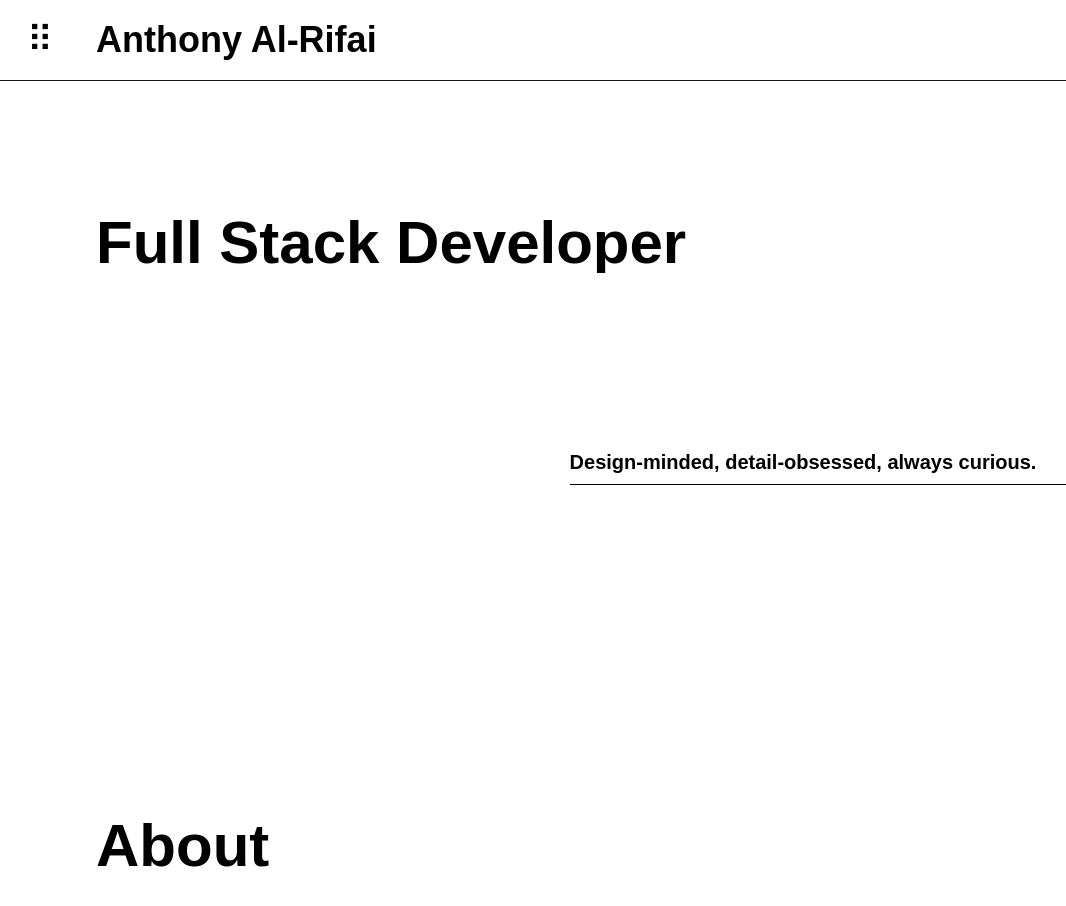
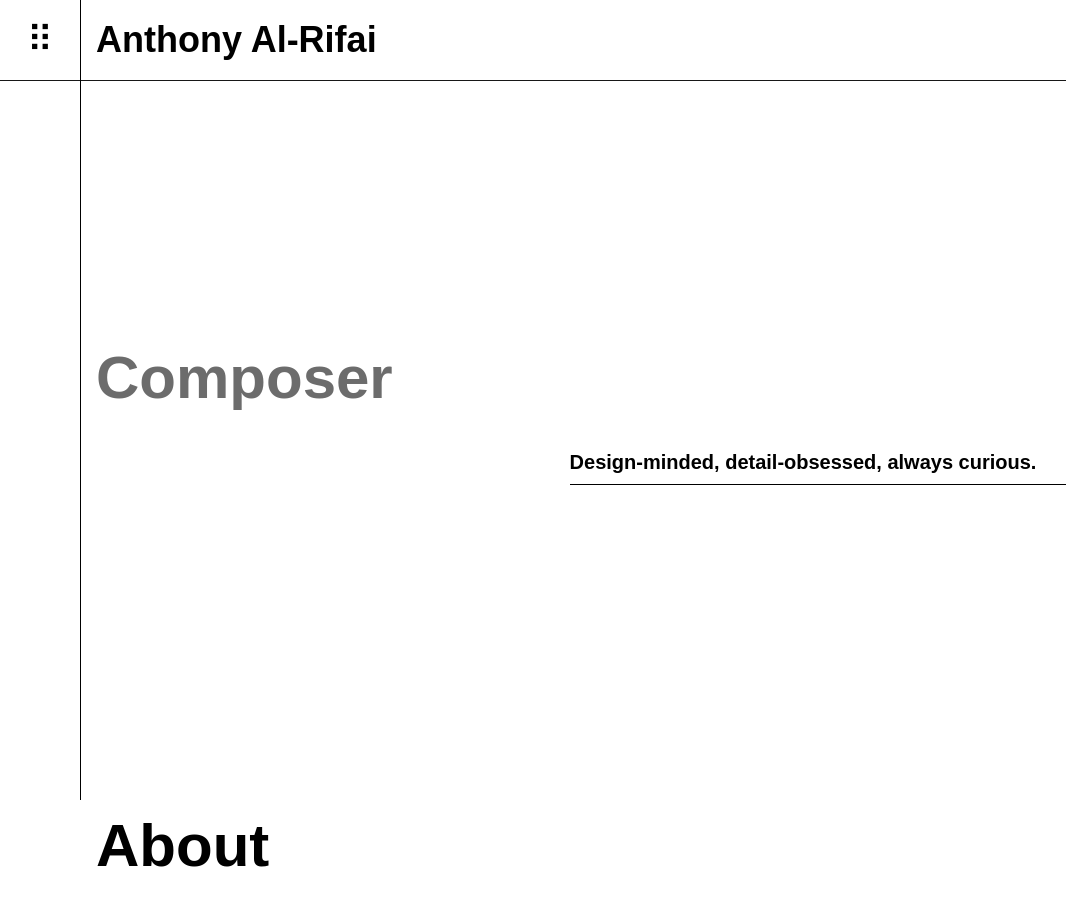
Before and after one commit to AnthonyAl-Rifai/portfolio-site, a Next.js app: page / in a window 1280 px wide. Shown: the top 906 px of the page, without its empty margins (0-1066 px from the left). Built offline with nearby package versions, Linux system fonts and the light colour scheme.

Commit message:
add Framer Motion and replace custom animations.

```diff
--- a/app/components/Header.tsx
+++ b/app/components/Header.tsx
@@ -1,4 +1,6 @@
 "use client";
+
+import { motion } from "framer-motion";
 
 interface HeaderProps {
   menuOpen: boolean;
@@ -23,6 +25,7 @@ export default function Header({
     }
   }
   return (
+    <>
       <header
         className="fixed top-0 left-0 right-0 z-40 flex items-center bg-white"
         style={{
@@ -49,5 +52,28 @@ export default function Header({
           Anthony Al-Rifai
         </button>
       </header>
+      {/* Animated horizontal line under header */}
+      <motion.div
+        initial={{ width: 0, opacity: 0 }}
+        animate={{ width: "100%", opacity: 1 }}
+        transition={{ duration: 1.2, ease: "easeOut" }}
+        className="fixed left-0 bg-black z-40"
+        style={{
+          top: "var(--layout-size)",
+          height: 1,
+          // On mobile, width is var(--layout-size); on md+ screens, width is 100vw
+          width: undefined,
+        }}
+      >
+        <div
+          className="block md:hidden"
+          style={{ width: "var(--layout-size)", height: 1 }}
+        />
+        <div
+          className="hidden md:block"
+          style={{ width: "100vw", height: 1 }}
+        />
+      </motion.div>
+    </>
   );
 }
--- a/app/components/HeroPage.tsx
+++ b/app/components/HeroPage.tsx
@@ -1,20 +1,61 @@
 "use client";
 
+import { useState, useEffect } from "react";
+import { motion, AnimatePresence } from "framer-motion";
+
 export default function HeroPage() {
+  const titles = [
+    "Full Stack Developer",
+    "Frontend Engineer",
+    "Composer",
+    "Artist",
+    "Pit Master",
+  ];
+
+  const [currentTitleIndex, setCurrentTitleIndex] = useState(0);
+
+  useEffect(() => {
+    const interval = setInterval(() => {
+      setCurrentTitleIndex(prevIndex => (prevIndex + 1) % titles.length);
+    }, 3000); // Change title every 3 seconds
+
+    return () => clearInterval(interval);
+  }, [titles.length]);
+
   return (
     <>
-      <h1 className="text-6xl font-bold row-start-2 col-span-full row-span-full sm:flex md:block">
-        <span className="block overflow-hidden">
-          <span className="block overflow-hidden animate-reveal-from-bottom">
-            Full Stack Developer
-          </span>
-        </span>
+      <h1
+        className="text-6xl font-bold overflow-hidden row-start-3 col-span-full pt-4 self-center sm:flex md:block"
+        style={{ minHeight: "2.5em" }}
+      >
+        <AnimatePresence mode="wait">
+          <motion.span
+            key={currentTitleIndex}
+            initial={{ y: "100%", opacity: 0 }}
+            animate={{ y: 0, opacity: 1 }}
+            exit={{ opacity: 0, transition: { duration: 0.2 } }} // Faster fade out
+            transition={{ duration: 0.6, ease: "easeOut" }}
+            style={{ display: "block" }}
+          >
+            {titles[currentTitleIndex]}
+          </motion.span>
+        </AnimatePresence>
       </h1>
       <p className="text-xl font-bold col-start-2 row-start-6 col-span-full md:col-start-3 md:row-start-4">
-        <span className="block animate-reveal-from-bottom-delayed">
+        <motion.span
+          className="block"
+          initial={{ y: 40, opacity: 0 }}
+          animate={{ y: 0, opacity: 1 }}
+          transition={{ delay: 1.2, duration: 0.8, ease: "easeOut" }}
+        >
           Design-minded, detail-obsessed, always curious.
-        </span>
-        <span className="block h-0.25 bg-black my-2 animate-line-in"></span>
+        </motion.span>
+        <motion.span
+          className="block h-0.25 bg-black my-2"
+          initial={{ x: "100%", opacity: 0 }}
+          animate={{ x: 0, opacity: 1 }}
+          transition={{ delay: 1.8, duration: 0.5, ease: "easeOut" }}
+        />
       </p>
     </>
   );
--- a/app/globals.css
+++ b/app/globals.css
@@ -239,3 +239,53 @@ main {
     width: calc(100vw - var(--layout-size));
   }
 }
+
+/* Title cycling animations */
+@keyframes titleSlideOut {
+  0% {
+    transform: translateY(0);
+    opacity: 1;
+  }
+  100% {
+    transform: translateY(-100%);
+    opacity: 0;
+  }
+}
+
+@keyframes titleSlideIn {
+  0% {
+    transform: translateY(100%);
+    opacity: 0;
+  }
+  100% {
+    transform: translateY(0);
+    opacity: 1;
+  }
+}
+
+.title-cycle-container {
+  position: relative;
+  overflow: hidden;
+}
+
+.title-cycle-item {
+  position: absolute;
+  top: 0;
+  left: 0;
+  width: 100%;
+  transform: translateY(100%);
+  opacity: 0;
+  transition:
+    transform 0.6s ease-in-out,
+    opacity 0.6s ease-in-out;
+}
+
+.title-cycle-item.active {
+  transform: translateY(0);
+  opacity: 1;
+}
+
+.title-cycle-item:not(.active) {
+  transform: translateY(-100%);
+  opacity: 0;
+}
--- a/app/layout.tsx
+++ b/app/layout.tsx
@@ -5,6 +5,7 @@ import "./globals.css";
 import MenuNav from "./components/MenuNav";
 import Header from "./components/Header";
 import Sidebar from "./components/Sidebar";
+import { motion } from "framer-motion";
 
 const geistSans = Geist({ variable: "--font-geist-sans", subsets: ["latin"] });
 const geistMono = Geist_Mono({
@@ -19,7 +20,20 @@ export default function RootLayout({
 }) {
   const [menuOpen, setMenuOpen] = useState(false);
   const [animateBorder, setAnimateBorder] = useState(false);
-  const [animateVerticalBorder, setAnimateVerticalBorder] = useState(false);
+
+  // Responsive state for desktop breakpoint
+  const [hasMounted, setHasMounted] = useState(false);
+  const [isDesktop, setIsDesktop] = useState(false);
+
+  useEffect(() => {
+    setHasMounted(true);
+    function handleResize() {
+      setIsDesktop(window.innerWidth >= 768);
+    }
+    handleResize(); // Set initial value on mount
+    window.addEventListener("resize", handleResize);
+    return () => window.removeEventListener("resize", handleResize);
+  }, []);
 
   useEffect(() => {
     if (menuOpen) {
@@ -38,10 +52,24 @@ export default function RootLayout({
     return () => clearTimeout(timer);
   }, []);
 
-  useEffect(() => {
-    const timer = setTimeout(() => setAnimateVerticalBorder(true), 10);
-    return () => clearTimeout(timer);
-  }, []);
+  // Track if initial vertical reveal animation is done
+  const [hasRevealed, setHasRevealed] = useState(false);
+
+  // State for initial animation of both segments
+  const [topRevealed, setTopRevealed] = useState(false);
+  const [bottomRevealed, setBottomRevealed] = useState(false);
+
+  // Timing for staggered animation
+  const TOP_ANIMATION_DURATION = 0.1; // seconds
+  const BOTTOM_ANIMATION_DELAY = 0.05; // seconds, just before top finishes
+  const BOTTOM_ANIMATION_DURATION = 1.2; // seconds
+
+  // After initial animation, use hasRevealed for responsive left animation
+
+  // Top segment left position: always var(--layout-size)
+  const topTargetLeft = "var(--layout-size)";
+  // Bottom segment left position: desktop = var(--layout-size), mobile = 0
+  const bottomTargetLeft = isDesktop ? "var(--layout-size)" : "-5px";
 
   return (
     <html lang="en">
@@ -61,9 +89,73 @@ export default function RootLayout({
           <span
             className={`header-animated-border${animateBorder ? " animate" : ""}`}
           />
-          <span
-            className={`vertical-animated-border${animateVerticalBorder ? " animate" : ""}`}
-          />
+          {/* Top segment: animates height first, always stays at right border of button */}
+          {hasMounted && (
+            <motion.div
+              initial={{ height: 0, opacity: 0, left: topTargetLeft }}
+              animate={{
+                height: "var(--layout-size)",
+                opacity: 1,
+                left: topTargetLeft,
+              }}
+              transition={{
+                height: { duration: TOP_ANIMATION_DURATION, ease: "easeOut" },
+                opacity: { duration: 0.4 },
+              }}
+              onAnimationComplete={() => {
+                if (!topRevealed) setTopRevealed(true);
+              }}
+              className="fixed bg-black z-40"
+              style={{
+                left: undefined,
+                top: 0,
+                width: 1,
+                height: "var(--layout-size)",
+              }}
+            />
+          )}
+          {/* Bottom segment: animates height after top, then animates left with sidebar */}
+          {hasMounted && (
+            <motion.div
+              initial={{ height: 0, opacity: 0, left: bottomTargetLeft }}
+              animate={
+                bottomRevealed
+                  ? {
+                      height: "calc(100vh - var(--layout-size))",
+                      opacity: 1,
+                      left: bottomTargetLeft,
+                    }
+                  : {
+                      height: "calc(100vh - var(--layout-size))",
+                      opacity: 1,
+                      left: bottomTargetLeft,
+                    }
+              }
+              transition={
+                bottomRevealed
+                  ? { left: { duration: 0.5, ease: "easeOut" } }
+                  : {
+                      height: {
+                        duration: BOTTOM_ANIMATION_DURATION,
+                        ease: "easeOut",
+                        delay: BOTTOM_ANIMATION_DELAY,
+                      },
+                      opacity: { duration: 0.4, delay: BOTTOM_ANIMATION_DELAY },
+                    }
+              }
+              onAnimationComplete={() => {
+                if (!bottomRevealed) setBottomRevealed(true);
+                if (!hasRevealed) setHasRevealed(true);
+              }}
+              className="fixed bg-black z-40"
+              style={{
+                left: undefined,
+                top: "var(--layout-size)",
+                width: 1,
+                height: "calc(100vh - var(--layout-size))",
+              }}
+            />
+          )}
 
           {/* Main content area, offset by sidebar */}
           <div className="transition-all duration-500 pl-0 md:pl-[var(--layout-size)]">
--- a/package.json
+++ b/package.json
@@ -9,6 +9,7 @@
     "lint": "next lint"
   },
   "dependencies": {
+    "framer-motion": "^12.23.3",
     "next": "15.3.5",
     "react": "^19.0.0",
     "react-dom": "^19.0.0"
```
Also changed, not shown: 1 other file (tests, documents, lock files or other folders). Lines whose indentation alone changed are shown as unchanged.
